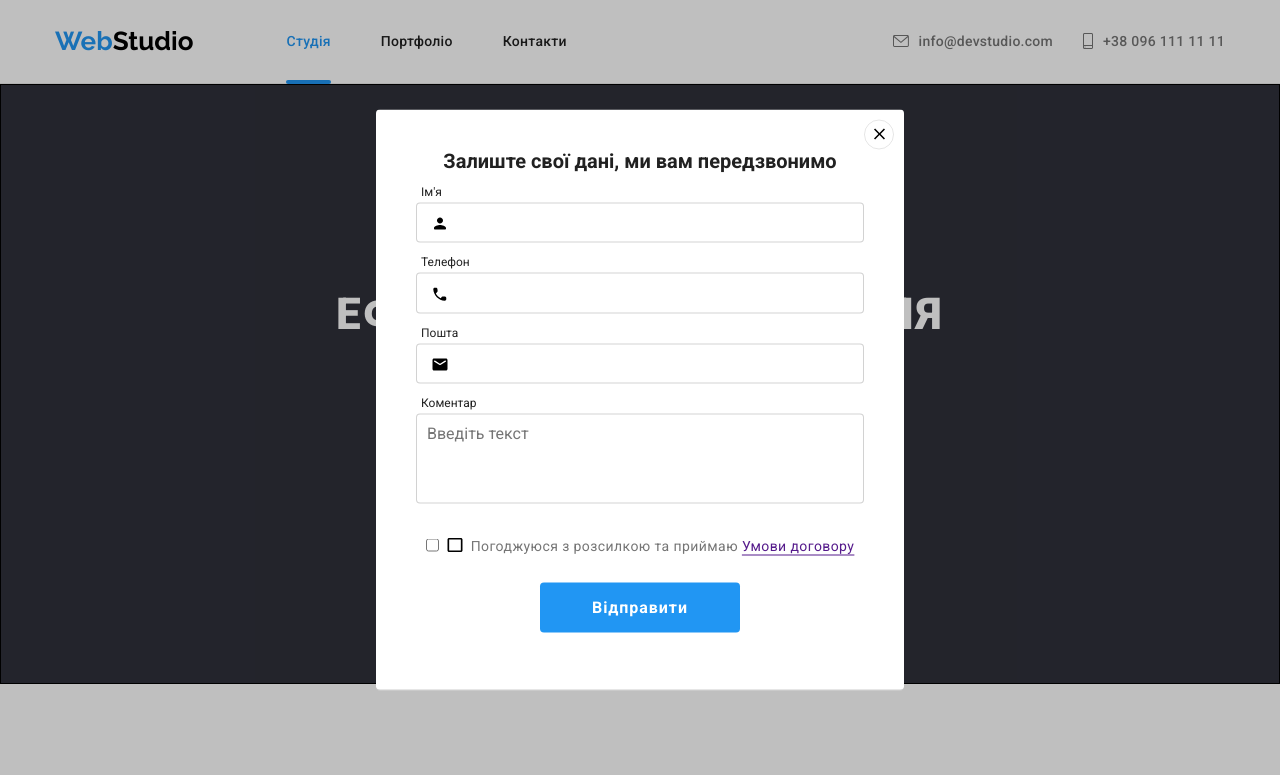
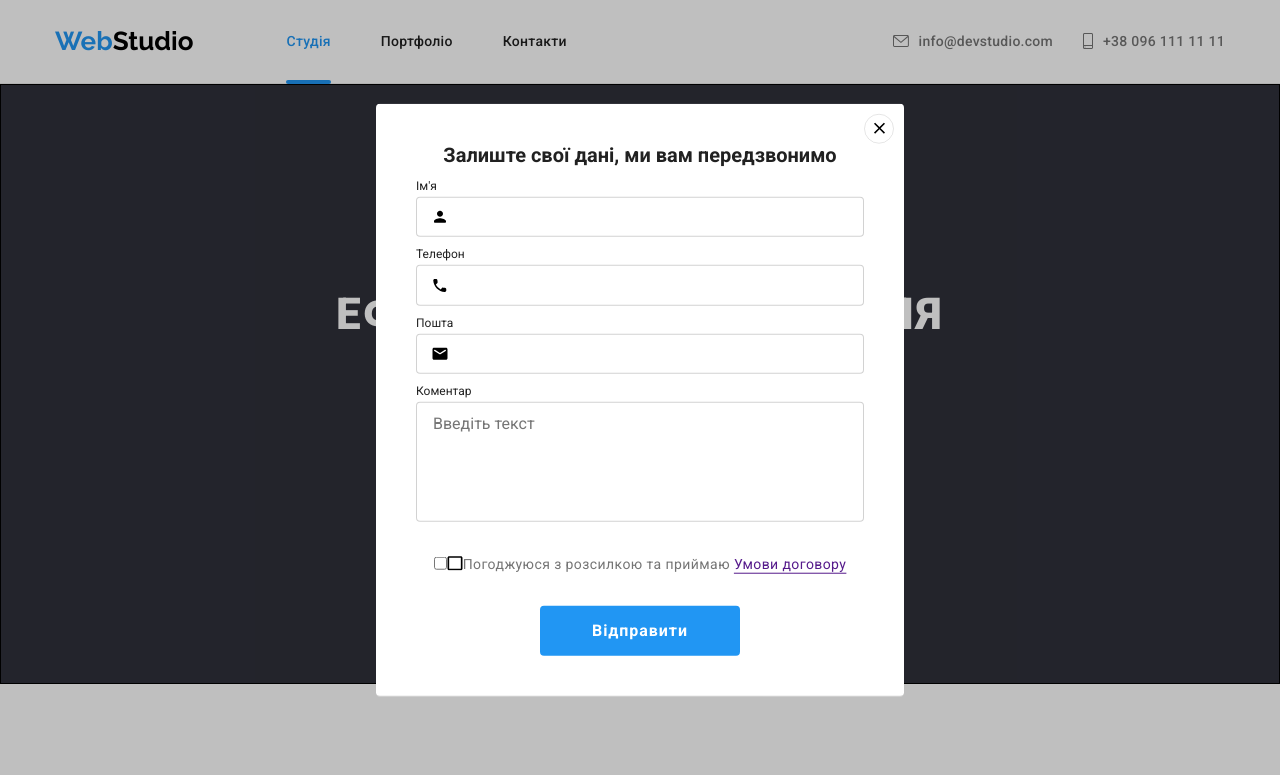
Before and after one commit to ViktoriaDomashchuk/-goit-markup-hw-06, a plain HTML site: page index.html in a window 1280 px wide. Both pictures are taken after a click on the button "Замовити послугу". Shown: the top 775 px of the page. Drawn offline with nearby package versions, Linux system fonts and the light colour scheme.

Commit message:
Update styles.css

```diff
--- a/css/styles.css
+++ b/css/styles.css
@@ -670,7 +670,7 @@ background-color: var(--accent-txt-cl);
 .register-form-wrap {
     position: relative;
     display: block;
-    margin-bottom: 12px;
+    margin-bottom: 10px;
 }
 
 .register-form-wrap:last-child {
@@ -681,7 +681,6 @@ background-color: var(--accent-txt-cl);
     display: block;
     text-align: left;
     margin-bottom: 4px;
-    padding-left: 5px;
     font-size: 12px;
     line-height: 14px;
     letter-spacing: 1%;
@@ -699,14 +698,14 @@ background-color: var(--accent-txt-cl);
 }
 
 .register-form-message {
-    padding: 10px;
-    height: 90px;
+    padding: 12px 16px;
+    height: 120px;
     resize: none;
 }
 
 .register-form-icon {
     position: absolute;
-    bottom: 10px;
+    bottom: 11px;
     left: 15px;
 }
 .textarea::placeholder{
@@ -722,14 +721,13 @@ background-color: var(--accent-txt-cl);
     display: flex;
     align-items: center;
     justify-content: center;
-    gap: 8px;
-    margin-bottom: 25px;
+    margin-bottom: 30px;
 }
 
 /*.register-checkbox:checked+.register-icon .register-icon-uncheck {
     opacity: 0;
     transition: opacity var(--anim-fast);
-}*/
+}
 .register-icon-check {
     opacity: 0;
     fill: var(--light-bg-cl);
@@ -738,7 +736,7 @@ background-color: var(--accent-txt-cl);
 
 .register-checkbox:checked+.register-icon .register-icon-check {
     opacity: 1;
-}
+}*/
 
 .register-form-agreement-text {
     font-size: 14px;
@@ -748,6 +746,14 @@ background-color: var(--accent-txt-cl);
     letter-spacing: 0.03em;
     color: var(--secondary-txt-cl);
 }
+
+.register-icon-uncheck{
+
+}
+.register-icon-check{
+    opacity: 0;
+}
+
 
 .register-form-btn {
     display: inline-flex;
```
